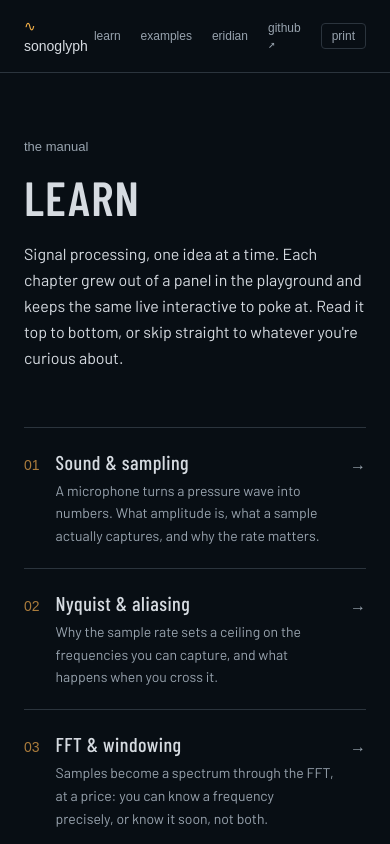
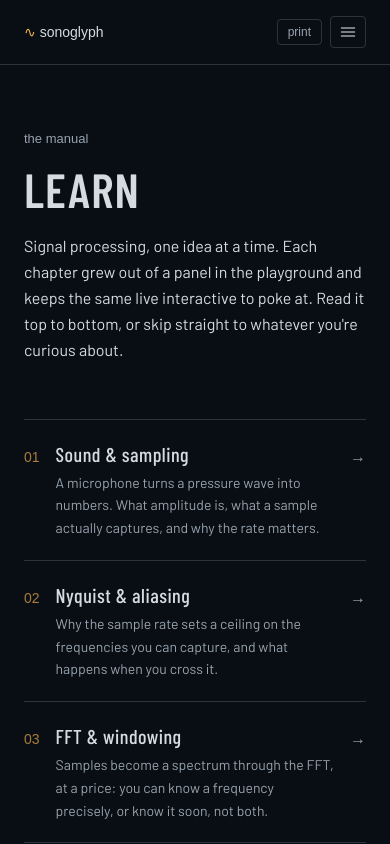
Before and after one commit to clarkedb/sonoglyph, a Next.js app in the folder website/: page /learn in a window 390 px wide. Shown: the top 844 px of the page. Built offline with nearby package versions, Linux system fonts and the light colour scheme; a web font is replaced by a local one.

Commit message:
fix: responsive site header with a mobile hamburger menu (#87)

```diff
--- a/website/app/layout.tsx
+++ b/website/app/layout.tsx
@@ -2,7 +2,7 @@ import type { Metadata } from 'next';
 import { Barlow, Barlow_Condensed, Fragment_Mono } from 'next/font/google';
 import { Analytics } from '@vercel/analytics/next';
 import './globals.css';
-import { ThemeToggle } from './theme-toggle';
+import { SiteHeader } from './site-header';
 import { REPO_URL, SITE_URL } from './site';
 
 /* Voice: mid-century technical documentation. Barlow (road-signage grotesque
@@ -72,43 +72,7 @@ export default function RootLayout({ children }: { children: React.ReactNode })
         <script dangerouslySetInnerHTML={{ __html: themeInit }} />
       </head>
       <body>
-        <header className="border-b border-line">
-          <div className="mx-auto flex max-w-4xl items-center justify-between px-6 py-4">
-            <a href="/" className="font-mono text-sm text-ink">
-              <span aria-hidden className="text-phosphor">
-                ∿
-              </span>{' '}
-              sonoglyph
-            </a>
-            <nav className="flex items-center gap-5">
-              <a
-                href="/learn"
-                className="font-mono text-xs text-ink-dim transition-colors hover:text-ink"
-              >
-                learn
-              </a>
-              <a
-                href="/examples"
-                className="font-mono text-xs text-ink-dim transition-colors hover:text-ink"
-              >
-                examples
-              </a>
-              <a
-                href="/eridian"
-                className="font-mono text-xs text-ink-dim transition-colors hover:text-ink"
-              >
-                eridian
-              </a>
-              <a
-                href={REPO_URL}
-                className="font-mono text-xs text-ink-dim transition-colors hover:text-ink"
-              >
-                github ↗
-              </a>
-              <ThemeToggle />
-            </nav>
-          </div>
-        </header>
+        <SiteHeader />
         {children}
         <footer className="mt-28 border-t border-line">
           <div className="mx-auto flex max-w-4xl flex-wrap items-center justify-between gap-x-6 gap-y-2 px-6 py-8 font-mono text-xs text-ink-dim">
--- /dev/null
+++ b/website/app/site-header.tsx
@@ -0,0 +1,122 @@
+'use client';
+
+import { useEffect, useRef, useState } from 'react';
+import { ThemeToggle } from './theme-toggle';
+import { REPO_URL } from './site';
+
+/*
+ * The site header. The nav links fit comfortably in a row on a tablet and up,
+ * but crowd and wrap on a phone — so below `sm` they collapse behind a
+ * hamburger, while the theme toggle stays out in the bar (it's a persistent
+ * control, not navigation). The menu closes on Escape, on an outside tap, and
+ * when a link is chosen.
+ */
+
+const NAV_LINKS: { href: string; label: string }[] = [
+  { href: '/learn', label: 'learn' },
+  { href: '/examples', label: 'examples' },
+  { href: '/eridian', label: 'eridian' },
+  { href: REPO_URL, label: 'github ↗' },
+];
+
+const LINK_CLASS = 'font-mono text-ink-dim transition-colors hover:text-ink';
+
+export function SiteHeader() {
+  const [open, setOpen] = useState(false);
+  const headerRef = useRef<HTMLElement>(null);
+
+  // While open, close on Escape or on any pointer press outside the header.
+  useEffect(() => {
+    if (!open) return;
+    function onPointerDown(event: PointerEvent) {
+      if (headerRef.current && !headerRef.current.contains(event.target as Node)) setOpen(false);
+    }
+    function onKeyDown(event: KeyboardEvent) {
+      if (event.key === 'Escape') setOpen(false);
+    }
+    document.addEventListener('pointerdown', onPointerDown);
+    document.addEventListener('keydown', onKeyDown);
+    return () => {
+      document.removeEventListener('pointerdown', onPointerDown);
+      document.removeEventListener('keydown', onKeyDown);
+    };
+  }, [open]);
+
+  return (
+    <header ref={headerRef} className="border-b border-line">
+      <div className="mx-auto flex max-w-4xl items-center justify-between px-6 py-4">
+        <a href="/" className="font-mono text-sm text-ink">
+          <span aria-hidden className="text-phosphor">
+            ∿
+          </span>{' '}
+          sonoglyph
+        </a>
+
+        {/* Tablet and up: the full nav inline. */}
+        <nav aria-label="Primary" className="hidden items-center gap-5 sm:flex">
+          {NAV_LINKS.map((link) => (
+            <a key={link.href} href={link.href} className={`text-xs ${LINK_CLASS}`}>
+              {link.label}
+            </a>
+          ))}
+          <ThemeToggle />
+        </nav>
+
+        {/* Phone: theme toggle stays out; nav collapses behind the hamburger. */}
+        <div className="flex items-center gap-2 sm:hidden">
+          <ThemeToggle />
+          <button
+            type="button"
+            aria-label={open ? 'Close menu' : 'Open menu'}
+            aria-expanded={open}
+            aria-controls="site-menu"
+            onClick={() => setOpen((o) => !o)}
+            className="cursor-pointer rounded-sm border border-line px-2 py-1.5 text-ink-dim transition-colors hover:border-ink-dim hover:text-ink"
+          >
+            <svg
+              width="18"
+              height="18"
+              viewBox="0 0 18 18"
+              fill="none"
+              stroke="currentColor"
+              strokeWidth="1.5"
+              strokeLinecap="round"
+              aria-hidden
+            >
+              {open ? (
+                <>
+                  <line x1="4" y1="4" x2="14" y2="14" />
+                  <line x1="14" y1="4" x2="4" y2="14" />
+                </>
+              ) : (
+                <>
+                  <line x1="2.5" y1="5" x2="15.5" y2="5" />
+                  <line x1="2.5" y1="9" x2="15.5" y2="9" />
+                  <line x1="2.5" y1="13" x2="15.5" y2="13" />
+                </>
+              )}
+            </svg>
+          </button>
+        </div>
+      </div>
+
+      {/* Phone: the collapsible menu panel. */}
+      {open && (
+        <nav id="site-menu" aria-label="Primary" className="border-t border-line bg-void sm:hidden">
+          <div className="mx-auto flex max-w-4xl flex-col px-6 py-1">
+            {NAV_LINKS.map((link) => (
+              <a
+                key={link.href}
+                href={link.href}
+                onClick={() => setOpen(false)}
+                className={`border-b border-line/60 py-3 text-sm last:border-b-0 ${LINK_CLASS}`}
+              >
+                {link.label}
+              </a>
+            ))}
+          </div>
+        </nav>
+      )}
+    </header>
+  );
+}
```
